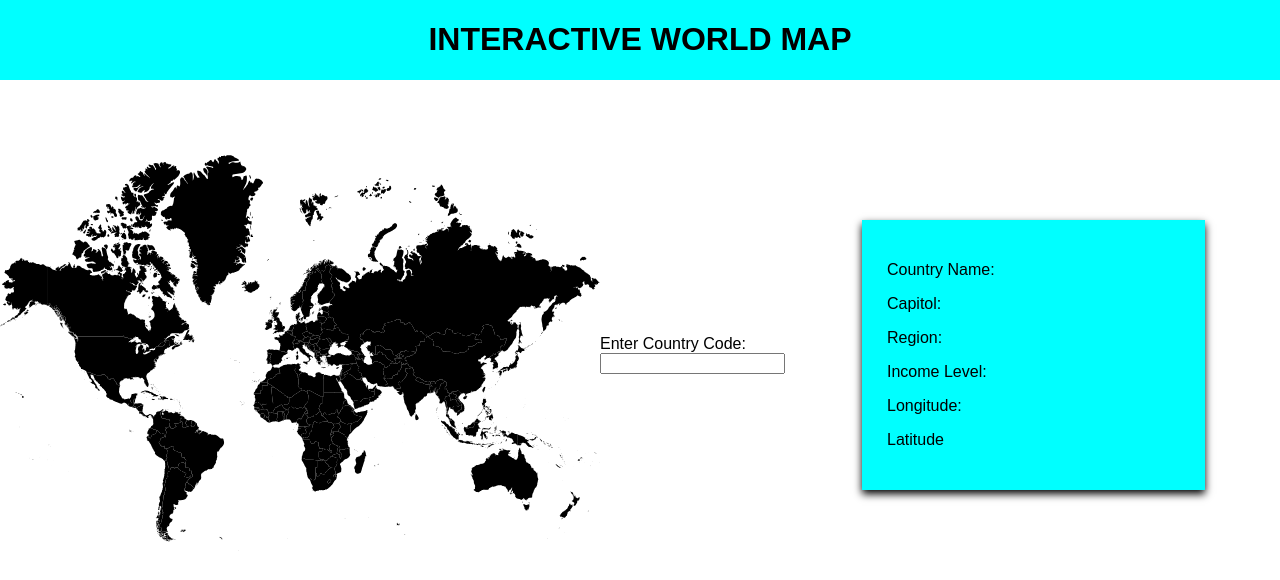
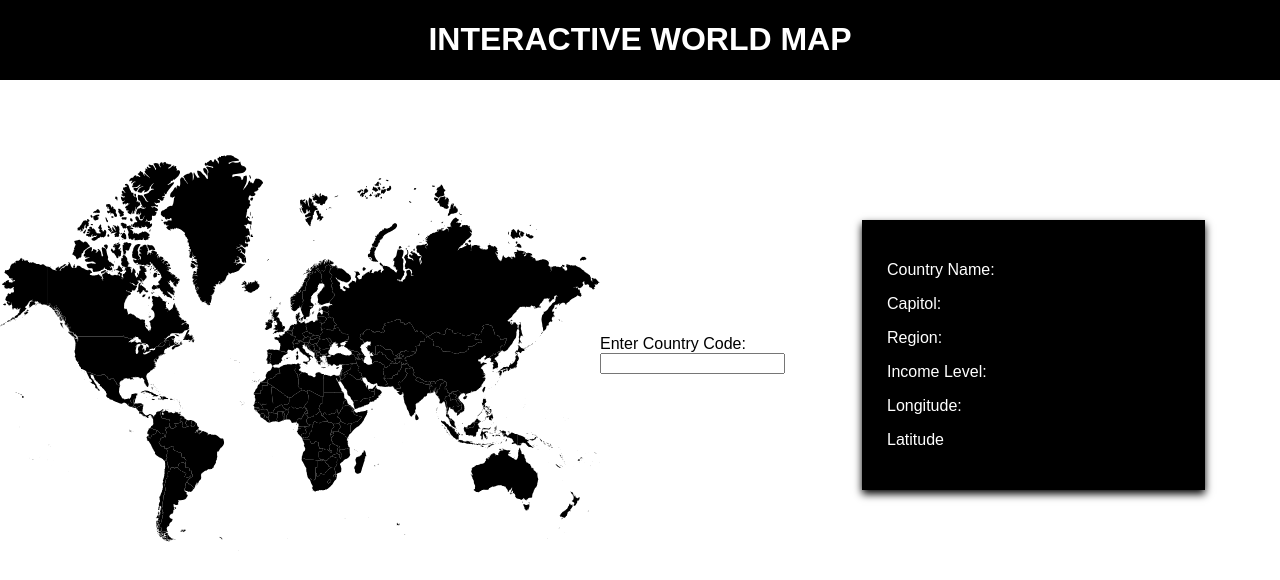
Before and after one commit to BobbyH03/Interactive_World_Map, an Angular app: page /worldmap in a window 1280 px wide. Shown: the top 580 px of the page. Built offline with nearby package versions, Linux system fonts and the light colour scheme.

Commit message:
Changed styles

```diff
--- a/angular.json
+++ b/angular.json
@@ -36,8 +36,8 @@
               "budgets": [
                 {
                   "type": "initial",
-                  "maximumWarning": "500kB",
-                  "maximumError": "1MB"
+                  "maximumWarning": "2MB",
+                  "maximumError": "4MB"
                 },
                 {
                   "type": "anyComponentStyle",
@@ -89,6 +89,9 @@
             ],
             "scripts": []
           }
+        },
+        "deploy": {
+          "builder": "angular-cli-ghpages:deploy"
         }
       }
     }
--- a/package.json
+++ b/package.json
@@ -28,6 +28,7 @@
     "@angular/cli": "^18.0.4",
     "@angular/compiler-cli": "^18.0.0",
     "@types/jasmine": "~5.1.0",
+    "angular-cli-ghpages": "^2.0.1",
     "jasmine-core": "~5.1.0",
     "karma": "~6.4.0",
     "karma-chrome-launcher": "~3.2.0",
--- a/src/app/worldmap/worldmap.component.css
+++ b/src/app/worldmap/worldmap.component.css
@@ -14,8 +14,8 @@
     margin-right: 75px;
     width: 375px;
     padding: 25px;
-    background-color: aqua;
-    color: black;
+    background-color: black;
+    color: white;
     box-shadow: 0px 4px 8px black;
 }
 
--- a/src/app/worldmap/worldmap.component.ts
+++ b/src/app/worldmap/worldmap.component.ts
@@ -96,7 +96,7 @@ export class WorldmapComponent implements OnInit {
         // Change color on hover
         svgCountry.addEventListener('mouseover', (event: MouseEvent) => {
           const path = event.target as SVGPathElement;
-          path.style.fill = '#00FFFF';
+          path.style.fill = '#8B0000';
         });
 
         // Revert color
--- a/src/styles.css
+++ b/src/styles.css
@@ -13,7 +13,7 @@
 
 
   .header{
-      background-color: aqua;
+      background-color: black;
       margin-bottom: 75px;
       display: flex;
       justify-content: center;
@@ -23,5 +23,5 @@
 
   h1{
      text-transform: uppercase;
-      color: black;
+      color: white;
   }
```
Also changed, not shown: 1 other file (tests, documents, lock files or other folders).
